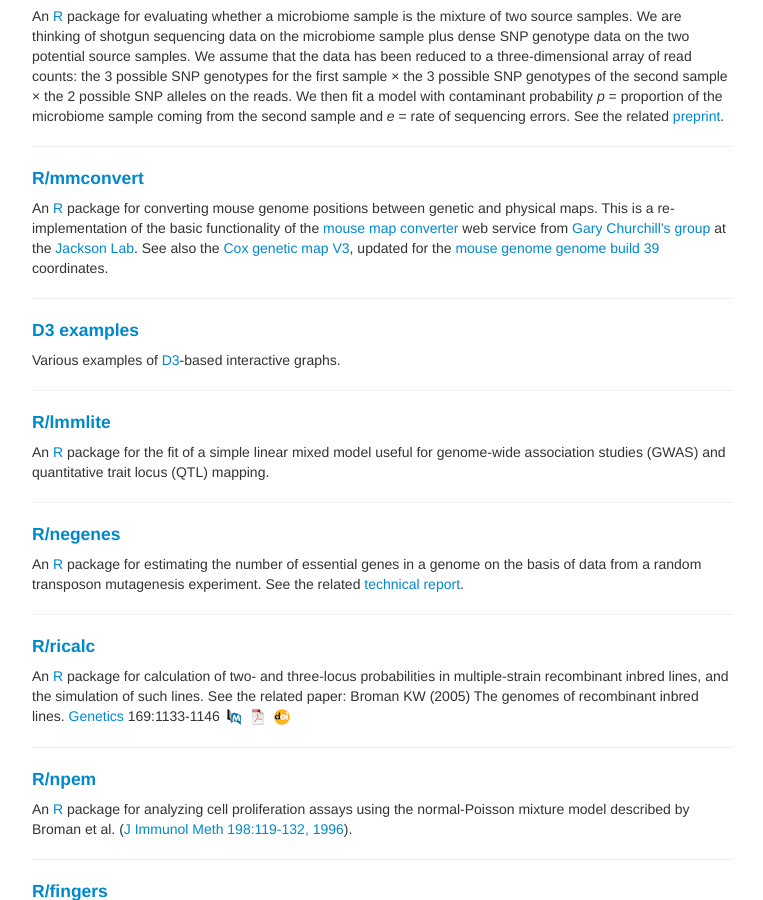
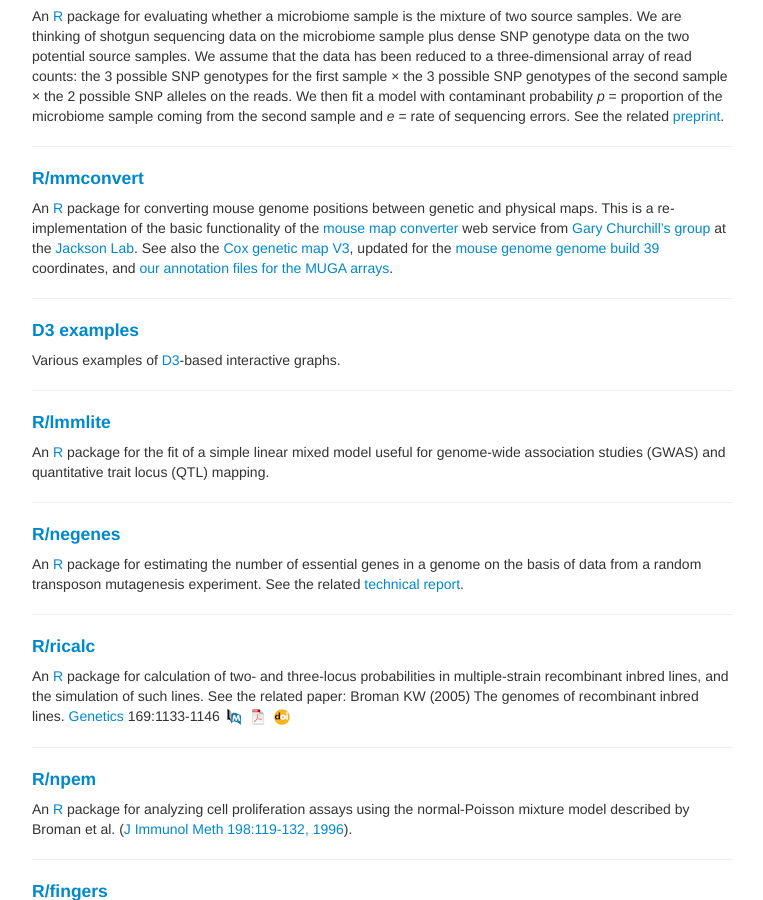
Before and after one commit to kbroman/kbroman.github.io, a Jekyll site: the page built from software.md, in a window 1280 px wide and 900 px high, scrolled down 1286 px. Shown: the whole window, without its empty margins (258-1021 px from the left). Built offline with Jekyll 4.4.1, drawn with Linux system fonts in a browser that asks for light colours.

```diff
--- a/software.md
+++ b/software.md
@@ -130,7 +130,8 @@
 at the [Jackson Lab](https://jax.org). See also the [Cox genetic map
 V3](https://github.com/kbroman/CoxMapV3), updated for the [mouse
 genome genome build 39](https://www.ncbi.nlm.nih.gov/assembly/GCF_000001635.27/)
-coordinates.
+coordinates, and [our annotation files for the MUGA
+arrays](https://github.com/kbroman/MUGAarrays).
 
 ---
 
```
